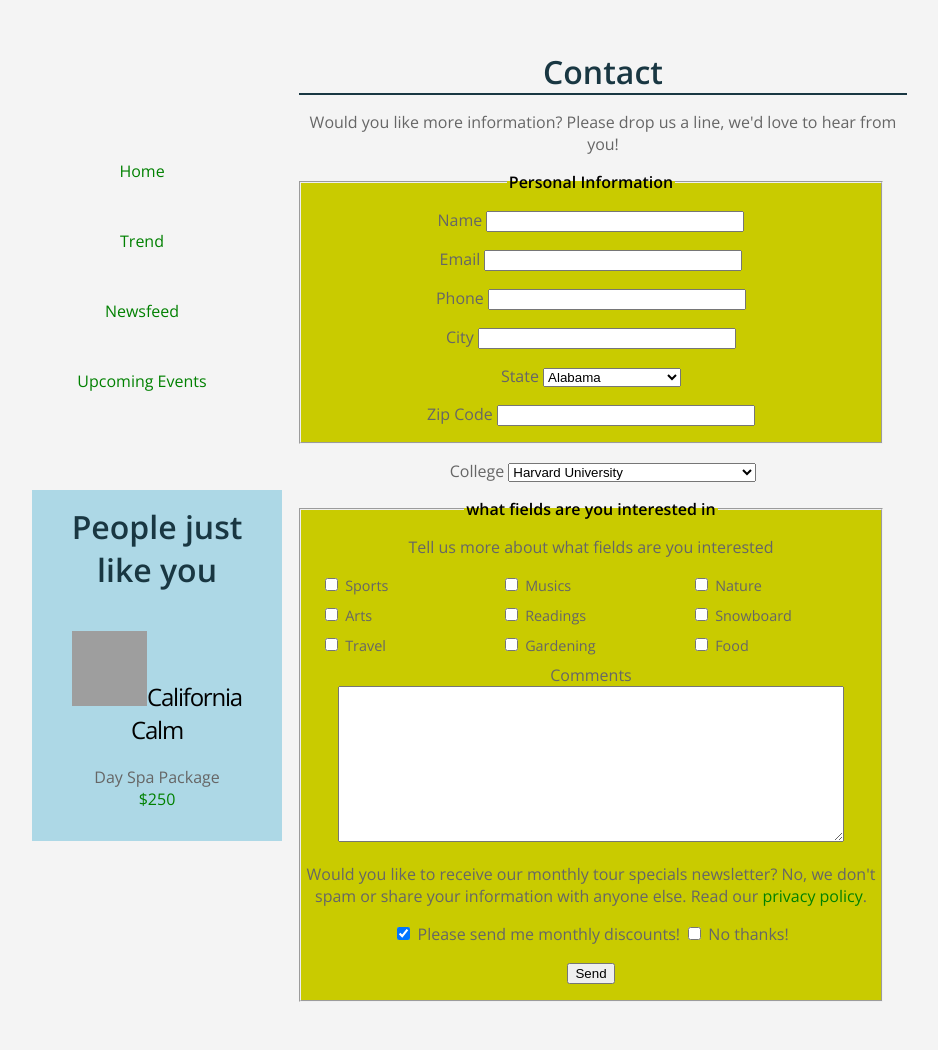
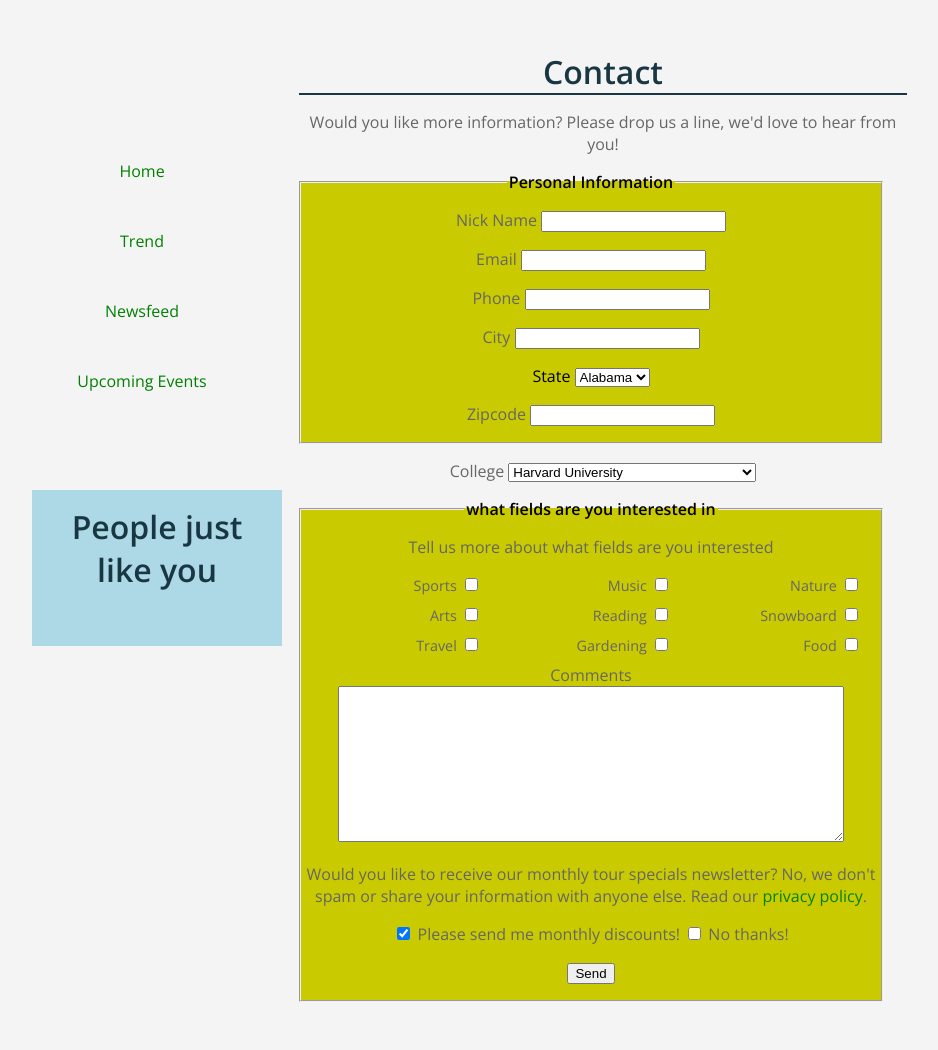
Before and after one commit to jasonlocal/Flask-Project, a Flask app: template templates/user_info.html in a window 1280 px wide. Shown: the part 95-1145 px from the top of the page, without its empty margins (158-1096 px from the left). Run offline with Flask 2, Linux system fonts and the light colour scheme; the template is opened without the code that fills it: values that come from a table or form of the project are taken from there, others are empty; some libraries are stand-ins or nearby versions; grey boxes are pictures that could not be loaded.

Commit message:
updated databse, model , and forms file to grab user information data

```diff
--- a/forms.py
+++ b/forms.py
@@ -1,5 +1,5 @@
 from flask_wtf import Form
-from wtforms import StringField, PasswordField, SubmitField
+from wtforms import StringField, IntegerField, PasswordField, SubmitField,SelectField,TextAreaField,BooleanField
 from wtforms.validators import DataRequired, Email, Length
 
 class SignupForm(Form):
@@ -17,3 +17,23 @@ class LoginForm(Form):
 class AddressForm(Form):
 	address=StringField('Address',validators=[DataRequired('Please enter address')])
 	submit=SubmitField("Submit")
+
+class UserInfoForm(Form):
+	nickName=StringField("Nick Name")
+	email = StringField("Email")
+	phone=IntegerField("Phone")
+	city= StringField("City")
+	state = SelectField("State", choices=[('Al','Alabama'),('AK','Alaska'),('AZ','Arizona')])
+	zipcode= StringField("Zipcode")
+	education=SelectField("College",choices=[('harvard','Harvard University'),('MIT','Massachusetts Institute of Technology'),('NEU','Northeastern University')])
+
+	sports=BooleanField("Sports")
+	arts=BooleanField("Arts")
+	travel=BooleanField("Travel")
+	music=BooleanField("Music")
+	reading=BooleanField("Reading")
+	gardening=BooleanField("Gardening")
+	nature=BooleanField("Nature")
+	snowboard=BooleanField("Snowboard")
+	food=BooleanField("Food")
+	comments=TextAreaField("Comments")
--- a/routes.py
+++ b/routes.py
@@ -1,6 +1,6 @@
 from flask import Flask, render_template, request,session,redirect,url_for
-from model import db, User,Place
-from forms import SignupForm,LoginForm,AddressForm
+from model import db, User,Place,UserInfo
+from forms import SignupForm,LoginForm,AddressForm,UserInfoForm
 
 
 app = Flask(__name__)
@@ -17,12 +17,6 @@ def index():
 @app.route("/about")
 def about():
   return render_template("about.html")
-
-
-@app.route("/user_info")
-def user_info():
-	return render_template("user_info.html")
-
 
 
 @app.route("/signup", methods=['GET', 'POST'])
@@ -44,6 +38,29 @@ def signup():
 	elif request.method == 'GET':
 		return render_template('signup.html', form=form) #pass form to signup.html
 
+@app.route("/userInfo", methods=['GET','POST'])
+def user_info():
+	"""
+		Grab user's profile information into the database
+		user sign up page, user must log in successfully before getting to this page
+	"""
+
+	if not ('email' in session):
+		return redirect(url_for('login'))
+	form=UserInfoForm()
+	if request.method=='POST':
+		userInfo=UserInfo(form.nickName.data, form.email.data, form.phone.data, form.city.data,
+			form.state.data, form.zipcode.data, form.education.data, form.sports.data,form.arts.data,
+			form.travel.data,form.music.data,form.reading.data,form.gardening.data, form.nature.data,
+			form.snowboard.data,form.food.data)
+		db.session.add(userInfo) #add returned data to user table in the database
+		db.session.commit()
+		return redirect(url_for('home'))
+
+	elif request.method=='GET':
+		return render_template('user_info.html',form=form)
+
+
 @app.route("/login",methods=['GET','POST'])
 def login():
 	if('email' in session):
@@ -64,6 +81,9 @@ def login():
 
 	elif request.method=='GET':
 		return render_template('login.html', form=form)
+
+
+
 
 
 
--- a/static/css/user_info.css
+++ b/static/css/user_info.css
@@ -124,7 +124,7 @@ ul#baseNav li a{
 
 
 #mainContent form#frmContact .col1 {
-	text-align: left;
+	text-align: right;
 	float: left;
 	padding-left: 20px;
 	margin-right: 20px;
@@ -133,7 +133,7 @@ ul#baseNav li a{
 
 #mainContent form#frmContact .col2, #mainContent form#frmContact .col3 {
 	float: left;
-	text-align: left;
+	text-align: right;
 	margin-right: 20px;
 	width: 170px;
 }
--- a/templates/signup.html
+++ b/templates/signup.html
@@ -1,4 +1,4 @@
-{% extends "layout.html" %}
+22{% extends "layout.html" %}
 {% block content %}
 	<main class="container signup-section">
 		<div class="section-content">
--- a/templates/user_info.html
+++ b/templates/user_info.html
@@ -21,28 +21,32 @@
     <div id="mainArticle">
       <div id="contact">
         <p>Would you like more information? Please drop us a line, we'd love to hear from you!</p>
-        <form id="frmContact" name="frmContact" method="post" action="thanks.htm">
+        <form id="frmContact" name="frmContact" method="POST" action="/userInfo">
           <fieldset id="personalInfo">
             <legend><strong>Personal Information</strong></legend>
             <p>
-              <label for="name">Name</label>
-              <input name="name" type="text" class="text" id="name" tabindex="100" />
+              {{form.nickName.label}}
+              {{form.nickName}}
+
             </p>
             <p>
-              <label for="email">Email</label>
-              <input name="email" type="text" class="text" id="email" tabindex="110" />
+              {{form.email.label}}
+              {{form.email}}
             </p>
             <p>
-              <label for="phone">Phone</label>
-              <input name="phone" type="text" class="text" id="phone" tabindex="130" />
+              {{form.phone.label}}
+              {{form.phone}}
             </p>
+
             <p>
-              <label for="address">City</label>
-              <input name="address" type="text" class="text" id="address" tabindex="140" />
+              {{form.city.label}}
+              {{form.city}}
             </p>
+            <!--
             <p>
               <label for="state">State</label>
               <select name="state" id="state" tabindex="150">
+                <option value="None"> None </option>
                 <option value="AL">Alabama</option>
                 <option value="AK">Alaska</option>
                 <option value="AZ">Arizona</option>
@@ -94,22 +98,20 @@
                 <option value="WI">Wisconsin</option>
                 <option value="WY">Wyoming</option>
               </select>
+              -->
+              {{form.state.label}}
+              {{form.state}}
             </p>
             <p>
-              <label for="zip">Zip Code</label>
-              <input name="zip" type="text" class="text" id="zip" tabindex="160" />
+              {{form.zipcode.label}}
+              {{form.zipcode}}
             </p>
 
              </fieldset>
 
             <p>
-            	<label for='College'>College</label>
-            	<select name="college" id="college" tabindex="170">
-            	 <option value="harvard">Harvard University</option>
-            	 <option value= "mit"> Massachusetts Institute of Technology</option>
-            	 <option value="northeastern univeristy"> Northeastern University</option>
-            	 <option value="Boston University"> Boston University</option>
-               </select>
+                {{form.education.label}}
+               {{form.education}}
 
             </p>
 
@@ -120,49 +122,49 @@
             <p>Tell us more about what fields are you interested</p>
             <div class="col1">
               <p>
-<input type="checkbox" name="sports" id="sports" tabindex="170" />
-              <label for="Sports">Sports</label>
+              {{form.sports.label}}
+              {{form.sports}}
 </p>
               <p>
-<input type="checkbox" name="arts" id="Arts" tabindex="180" />
-              <label for="arts">Arts</label>
+              {{form.arts.label}}
+              {{form.arts}}
 </p>
               <p>
-<input type="checkbox" name="travel" id="travel" tabindex="190" />
-              <label for="travel">Travel</label>
+              {{form.travel.label}}
+              {{form.travel}}
 </p>
             </div>
             <div class="col2">
               <p>
-<input type="checkbox" name="musics" id="musics" tabindex="210" />
-              <label for="musics">Musics</label>
+              {{form.music.label}}
+              {{form.music}}
 </p>
              <p>
- <input type="checkbox" name="readings" id="readings" tabindex="220" />
-              <label for="readings">Readings</label>
+             {{form.reading.label}}
+             {{form.reading}}
 </p>
              <p>
- <input type="checkbox" name="gardening" id="gardening" tabindex="230" />
-              <label for="gardening">Gardening</label>
+             {{form.gardening.label}}
+             {{form.gardening}}
 </p>
             </div>
             <div class="col3">
               <p>
-<input type="checkbox" name="nature" id="nature" tabindex="240" />
-              <label for="nature">Nature</label>
+              {{form.nature.label}}
+              {{form.nature}}
 </p>
               <p>
-<input type="checkbox" name="snowboard" id="snowboard" tabindex="250" />
-              <label for="snowboard">Snowboard</label>
+              {{form.snowboard.label}}
+              {{form.snowboard}}
 </p>
              <p>
- <input type="checkbox" name="food" id="food" tabindex="260" />
-              <label for="food">Food</label>
+             {{form.food.label}}
+             {{form.food}}
 </p>
             </div>
             <p class="clearBoth">
-              <label for="comments">Comments</label><br />
-              <textarea name="comments2" id="comments" cols="45" rows="5" tabindex="270"></textarea>
+              {{form.comments.label}}
+              {{form.comments}}
             </p>
             <p>Would you like to receive our monthly tour specials newsletter? No, we don't spam or share your information with anyone else. Read our <a href="privacy.htm">privacy policy</a>.</p>
             <p>
@@ -186,9 +188,7 @@
  <div id="sidebar">
     <div id="specials" class="callOut">
       <h1>People just like you </h1>
-      <h2 class="top"><img src="_images/calm_bug.gif" width="75" height="75" alt="California Calm" />California Calm</h2>
-      <p>Day Spa Package <br />
-        <a href="tours/tour_detail_cycle.htm">$250</a> </p>
+
 
     </div>
 
```
Also changed, not shown: model.py (+41 -0 lines).
